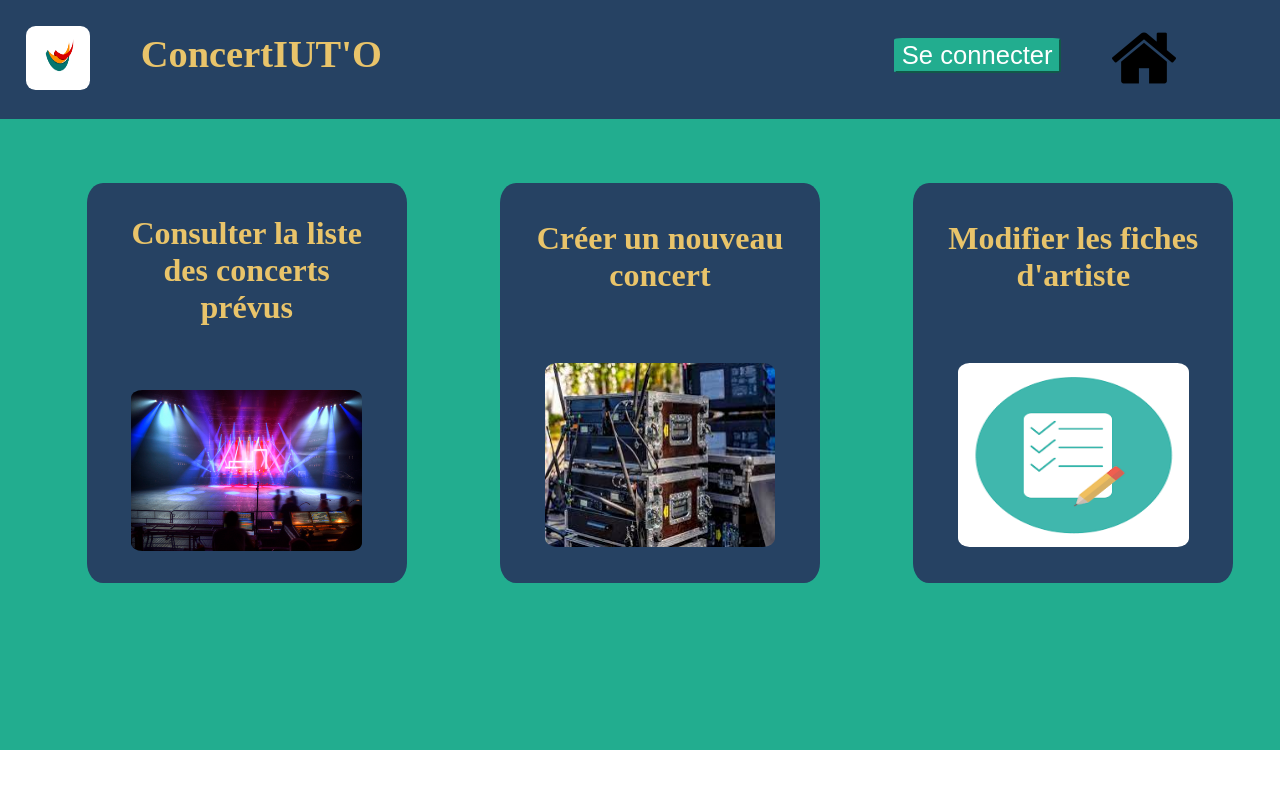
After one commit to LeniChabilan/SAE-CONCERT, a Flask app: page /asso/bien-etre in a window 1280 px wide. The commit adds this page. Run offline with Flask 3, Linux system fonts and the light colour scheme; some libraries are stand-ins or nearby versions.

Commit message:
feat: ajout de la page asso-bien-etre

```diff
--- a/flask/files/static/home.css
+++ b/flask/files/static/home.css
@@ -1,4 +1,7 @@
-body{margin:0;}
+body{
+    margin: 0;
+    padding: 0;
+}
 
 header{
     display: flex;
@@ -35,11 +38,12 @@ header{
     background-color: #1d997e;
 }
 
+
 .left > h2{
     color : white;
     text-align: left;
     margin-left: 5rem;
-    font-size: 4rem;
+    font-size: 2vw;
 }
 
 .left{
@@ -85,6 +89,7 @@ header{
     display: inline-block;
     position: relative;
     transition: 0.5s;
+    font-size: 1rem;
 }
 
 .buttonOrg span:after{
@@ -96,7 +101,6 @@ header{
     transition: 0.5s;
 }
 
-
 .buttonOrg:hover span {
     padding-right: 2rem;
 }
@@ -105,3 +109,53 @@ header{
     opacity: 1;
     right: 0;
 }
+
+.listeOptions{
+    margin: 0;
+    display: flex;
+    flex-wrap: nowrap;
+    justify-content: space-around;
+    list-style-type: none;
+    background-color: #22AD8F;
+    padding-bottom: 10%;
+}
+
+.listeOptions div{
+    display: flex;
+    flex-direction: column;
+    justify-content: space-evenly;
+    background-color: #264263;
+    margin: 3vw;
+    margin-top: 5vw;
+    border-radius: 5%;
+    height: 50vh;
+    width: 25vw;
+}
+
+.listeOptions a{
+    color: #E9C46A;
+    text-decoration: none;
+    font-size: 2em;
+    margin: 1em;
+    font-weight: bold;
+    text-align: center;
+}
+
+.listeOptions a:hover{
+    font-size: 2.1em;
+    transition-duration: 0.2s;
+}
+
+.listeOptions img:hover{
+    width: 19vw;
+    height: 24vh;
+    transition-duration: 0.2s;
+}
+
+.listeOptions img{
+    width: 18vw;
+    height: 23vh;
+    border-radius: 5%;
+    margin: 2rem;
+    align-self: center;
+}
--- /dev/null
+++ b/flask/files/templates/accueil_bien_etre.html
@@ -0,0 +1,26 @@
+{% extends 'base.html' %}
+{% block styles %}
+<link rel="stylesheet" href="{{ url_for('static',filename='home.css')}}">
+{% endblock %}
+{% block content %}
+<ul class="listeOptions">
+    <li>
+        <div>
+            <a href="#">Consulter la liste des concerts prévus</a>
+            <img src="../static/img/prevus.jpg" alt="salle de concert vide en préparation">
+        </div>
+    </li>
+    <li>
+        <div>
+            <a href="#">Créer un nouveau concert</a>
+            <img src="../static/img/caisse.jpeg" alt="salle de concert vide en préparation">
+        </div>
+    </li>
+    <li>
+        <div>
+            <a href="#">Modifier les fiches d'artiste</a>
+            <img src="../static/img/checklist.png" alt="salle de concert vide en préparation">
+        </div>
+    </li>
+</ul>
+{% endblock %}
--- a/flask/files/templates/base.html
+++ b/flask/files/templates/base.html
@@ -11,14 +11,14 @@
 </head>
 <body>
     <header>
-        <a href="#">
+        <a href="{{ url_for('home') }}">
             <img class="img_base" id="img1" src="./../static/img/logo.png" alt="">
         </a>
         <h2 id="nom_Entreprise">ConcertIUT'O</h2>
         <a href="#" id="fond_bouton">
             <button type="button" id="bouton_se_connecter">Se connecter</button>
         </a>
-        <a href="home.html" id="se_connecter">
+        <a href="{{ url_for('home') }}" id="home">
             <img class="img_base" id="img2" src="./../static/img/home.png" alt="">
         </a>
     </header>
--- a/flask/files/templates/home.html
+++ b/flask/files/templates/home.html
@@ -6,7 +6,7 @@
 <div class = "main">
     <div class="left">
         <h2>Organisez votre concert en toute simplicité !</h2>
-        <a href="#">
+        <a href="{{ url_for('accueil_bien_etre') }}">
             <button class="buttonOrg">  <span>Organisez-vous avec ConcertIUTO</span></button>
         </a>
     </div>
--- a/flask/files/views.py
+++ b/flask/files/views.py
@@ -1,10 +1,11 @@
 from .app import app
 from flask import render_template
-from flask_wtf import FlaskForm
-from wtforms import StringField , HiddenField
-from wtforms.validators import DataRequired
-from flask import url_for, redirect
 
 @app.route("/")
 def home():
     return render_template("home.html", title="Home")
+
+
+@app.route("/asso/bien-etre")
+def accueil_bien_etre():
+    return render_template("accueil_bien_etre.html")
```
Also changed, not shown: flask/files/static/img/caisse.jpeg (added), flask/files/static/img/checklist.png (added), flask/files/static/img/prevus.jpg (added).
